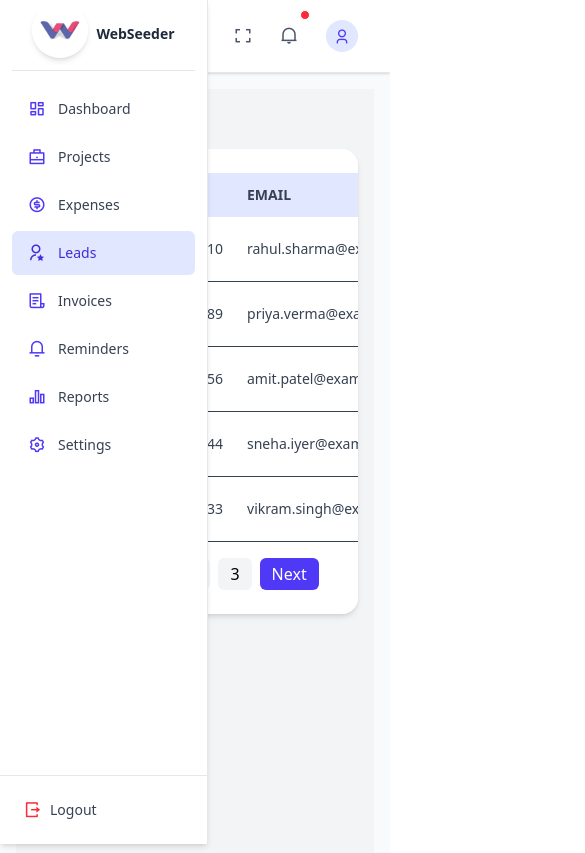
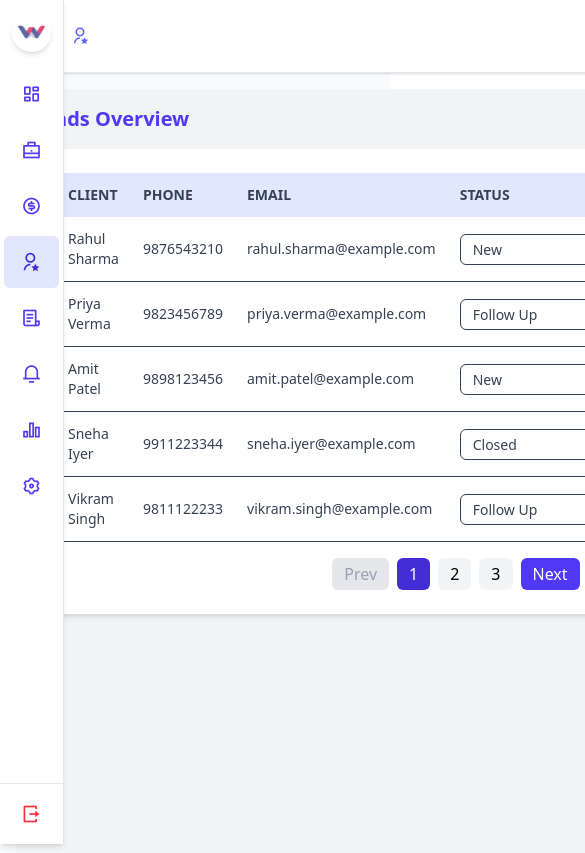
Before and after one commit to ganeshWebseeder/CRM-App, a React (Vite) app: page /leads in a window 390 px wide. Shown: the top 853 px of the page, 585 px wide, since content can reach past the window. Built offline with nearby package versions, Linux system fonts and the light colour scheme.

Commit message:
notification icon changes

```diff
--- a/src/App.jsx
+++ b/src/App.jsx
@@ -101,6 +101,7 @@ function App() {
             </MainLayout>
           }
         />
+
       </Routes>
    </LeadsProvider>
 
--- a/src/components/Dash-ui/Navbar.jsx
+++ b/src/components/Dash-ui/Navbar.jsx
@@ -9,14 +9,15 @@ export default function Navbar({ onMenuClick }) {
   const [currentTime, setCurrentTime] = useState("");
   const [isDropdownOpen, setIsDropdownOpen] = useState(false);
   const [isModalOpen, setIsModalOpen] = useState(false);
+  const [showNotifications, setShowNotifications] = useState(false);
+
   const dropdownRef = useRef(null);
   const navigate = useNavigate();
   const location = useLocation();
 
-  // ✅ Context API — get addLead function
   const { addLead } = useLeads();
 
-  // 🧭 Dynamic icon + label based on route
+  // ---------- Dynamic Navbar Title ----------
   const pathMap = {
     "/dashboard": { icon: "ri-dashboard-line", label: "Dashboard" },
     "/projects": { icon: "ri-briefcase-line", label: "Projects" },
@@ -31,7 +32,7 @@ export default function Navbar({ onMenuClick }) {
   const currentPath = location.pathname;
   const { icon, label } = pathMap[currentPath] || pathMap["/dashboard"];
 
-  // 🕒 Live Time Update
+  // ---------- Time Update ----------
   useEffect(() => {
     const updateTime = () => {
       const now = new Date();
@@ -51,7 +52,7 @@ export default function Navbar({ onMenuClick }) {
     return () => clearInterval(timer);
   }, []);
 
-  // 🖥️ Fullscreen Toggle
+  // ---------- Fullscreen ----------
   const toggleFullscreen = () => {
     if (!document.fullscreenElement) {
       document.documentElement.requestFullscreen();
@@ -62,24 +63,49 @@ export default function Navbar({ onMenuClick }) {
     }
   };
 
-  // 🧠 Close dropdown when clicked outside
+  // ---------- Close dropdowns if outside clicked ----------
   useEffect(() => {
-    const handleClickOutside = (event) => {
-      if (dropdownRef.current && !dropdownRef.current.contains(event.target)) {
+    const handler = (e) => {
+      if (dropdownRef.current && !dropdownRef.current.contains(e.target)) {
         setIsDropdownOpen(false);
+        setShowNotifications(false);
       }
     };
-    document.addEventListener("mousedown", handleClickOutside);
-    return () => document.removeEventListener("mousedown", handleClickOutside);
+    document.addEventListener("mousedown", handler);
+    return () => document.removeEventListener("mousedown", handler);
   }, []);
 
-  // 🚪 Handle Sign Out
+  // ---------- Read Reminders From LocalStorage ----------
+  const allReminders = JSON.parse(localStorage.getItem("reminders") || "[]").map(
+    (r) => ({ ...r, date: new Date(r.date) })
+  );
+
+  // ---------- Track Dismissed Notifications ----------
+  const [dismissed, setDismissed] = useState(
+    JSON.parse(localStorage.getItem("dismissedReminders") || "[]")
+  );
+
+  const dismissReminder = (id) => {
+    const updated = [...dismissed, id];
+    setDismissed(updated);
+    localStorage.setItem("dismissedReminders", JSON.stringify(updated));
+  };
+
+  // ---------- Filter Upcoming Reminders ----------
+  const upcomingReminders = allReminders.filter(
+    (r) =>
+      r.status !== "Done" &&
+      r.date >= new Date() &&
+      !dismissed.includes(r.id)
+  );
+
+  // ---------- Sign Out ----------
   const handleSignOut = () => {
     localStorage.clear();
     navigate("/");
   };
 
-  // 💾 Handle Lead Form Submit (via Context API)
+  // ---------- Lead Modal Logic ----------
   const [newLead, setNewLead] = useState({
     clientName: "",
     phone: "",
@@ -92,14 +118,6 @@ export default function Navbar({ onMenuClick }) {
   const handleSubmit = (e) => {
     e.preventDefault();
     addLead(newLead);
-    setNewLead({
-      clientName: "",
-      phone: "",
-      mail: "",
-      status: "New",
-      source: "",
-      notes: "",
-    });
     setIsModalOpen(false);
     navigate("/leads");
   };
@@ -107,26 +125,20 @@ export default function Navbar({ onMenuClick }) {
   return (
     <>
       {/* NAVBAR */}
-      <div
-        className="sticky top-0 z-40 flex justify-between items-center
-                   px-4 sm:px-6 py-3 bg-white border-b border-gray-200
-                   shadow-sm transition-all duration-300"
-      >
-        {/* LEFT SIDE — Breadcrumb + Time */}
+      <div className="sticky top-0 z-40 flex justify-between items-center px-4 sm:px-6 py-3 bg-white border-b border-gray-200 shadow-sm">
+        {/* LEFT - MENU + BREADCRUMB */}
         <div className="flex items-center space-x-4">
           <button
             onClick={onMenuClick}
-            className="md:hidden p-2 rounded-md hover:bg-gray-100 text-gray-700 focus:outline-none"
+            className="md:hidden p-2 rounded-md hover:bg-gray-100"
           >
             <i className="ri-menu-line text-2xl"></i>
           </button>
 
-          {/* 🧭 Dynamic Breadcrumb */}
           <div className="flex items-center space-x-2 text-gray-700">
             <i className={`${icon} text-lg text-indigo-500`}></i>
             <p className="text-sm hidden sm:block">
-              {label} /{" "}
-              <span className="font-semibold text-indigo-600">Overview</span>
+              {label} / <span className="font-semibold text-indigo-600">Overview</span>
             </p>
           </div>
 
@@ -136,105 +148,132 @@ export default function Navbar({ onMenuClick }) {
           </div>
         </div>
 
-        {/* CENTER — Search */}
+        {/* SEARCH */}
         <div className="hidden sm:block relative w-[14rem] md:w-[20rem] lg:w-[28rem]">
-          <i className="ri-search-line absolute left-3 top-1/2 -translate-y-1/2 text-gray-400 text-base"></i>
+          <i className="ri-search-line absolute left-3 top-1/2 -translate-y-1/2 text-gray-400"></i>
           <input
             type="text"
             placeholder="Search projects, leads, invoices..."
-            className="w-full pl-10 pr-4 py-2 text-sm rounded-md border border-gray-300 focus:outline-none focus:ring-2 focus:ring-indigo-400 focus:border-indigo-400 transition"
+            className="w-full pl-10 pr-4 py-2 text-sm rounded-md border border-gray-300 focus:ring-2 focus:ring-indigo-400"
           />
         </div>
 
         {/* RIGHT SIDE */}
         <div className="flex items-center space-x-3 sm:space-x-4" ref={dropdownRef}>
-          {/* Fullscreen */}
-          <button
-            title="Toggle Fullscreen"
-            onClick={toggleFullscreen}
-            className="hover:bg-gray-100 p-2 rounded-md transition"
-          >
+          {/* FULLSCREEN */}
+          <button onClick={toggleFullscreen} className="hover:bg-gray-100 p-2 rounded-md">
             <i
               className={`${
-                isFullscreen
-                  ? "ri-fullscreen-exit-line"
-                  : "ri-fullscreen-line"
+                isFullscreen ? "ri-fullscreen-exit-line" : "ri-fullscreen-line"
               } text-lg text-gray-600`}
             ></i>
           </button>
 
-          {/* ➕ New Lead Button */}
+          {/* ADD LEAD */}
           <button
             onClick={() => setIsModalOpen(true)}
-            title="Create New Lead"
-            className="hidden sm:inline-flex items-center gap-2 px-2 py-1 rounded-md bg-indigo-600 hover:bg-indigo-700 text-white text-sm transition"
+            className="hidden sm:inline-flex items-center gap-2 px-2 py-1 rounded-md bg-indigo-600 hover:bg-indigo-700 text-white text-sm"
           >
             <PlusSquare size={14} />
             <span>New Lead</span>
           </button>
 
-          {/* Notifications */}
+          {/* NOTIFICATIONS */}
+          <div className="relative">
+            <button
+              onClick={() => setShowNotifications(!showNotifications)}
+              className="p-2 rounded-md hover:bg-gray-100 relative"
+            >
+              <i className="ri-notification-2-line text-lg text-gray-600"></i>
+              {upcomingReminders.length > 0 && (
+                <span className="absolute -top-1 -right-1 w-2.5 h-2.5 bg-red-500 rounded-full"></span>
+              )}
+            </button>
+
+            {/* NOTIFICATION DROPDOWN */}
+          {showNotifications && (
+  <div className="fixed top-14 right-4 w-72 bg-white border border-gray-200
+                  rounded-md shadow-lg p-3 z-[9999]">
+
+    {/* Close Entire Dropdown */}
+    <button
+      onClick={() => setShowNotifications(false)}
+      className="absolute top-2 right-2 text-gray-400 hover:text-red-500"
+    >
+      <i className="ri-close-line text-lg"></i>
+    </button>
+
+    <p className="font-semibold text-gray-700 text-sm mb-3 pr-6">
+      Upcoming Reminders
+    </p>
+
+    {upcomingReminders.length === 0 ? (
+      <p className="text-gray-500 text-xs text-center py-2">
+        No upcoming reminders.
+      </p>
+    ) : (
+      upcomingReminders.map((rem) => (
+        <div
+          key={rem.id}
+          className="p-2 mb-2 rounded-md border bg-white relative hover:bg-indigo-50 transition"
+        >
+          {/* dismiss single reminder */}
           <button
-            title="Reminders / Notifications"
-            className="relative hover:bg-gray-100 p-2 rounded-md transition"
+            onClick={() => dismissReminder(rem.id)}
+            className="absolute top-1 right-1 text-gray-400 hover:text-red-500"
           >
-            <i className="ri-notification-2-line text-lg text-gray-600"></i>
-            <span className="absolute -top-1 -right-1 w-2.5 h-2.5 bg-red-500 rounded-full border border-white"></span>
+            <i className="ri-close-line text-sm"></i>
           </button>
 
-          {/* User Dropdown */}
+          <div
+            onClick={() => {
+              navigate("/reminders", { state: { date: rem.date } });
+              setShowNotifications(false);
+            }}
+            className="cursor-pointer"
+          >
+            <p className="text-sm font-semibold">{rem.title}</p>
+            <p className="text-xs text-gray-500">{rem.project}</p>
+            <p className="text-xs text-indigo-600 mt-1">
+              {new Date(rem.date).toLocaleString()}
+            </p>
+          </div>
+        </div>
+      ))
+    )}
+  </div>
+)}
+
+          </div>
+
+          {/* USER DROPDOWN */}
           <div className="relative">
             <button
               onClick={() => setIsDropdownOpen(!isDropdownOpen)}
-              className="flex items-center space-x-2 hover:bg-gray-100 rounded-md px-2 py-1 transition"
+              className="flex items-center space-x-2 hover:bg-gray-100 rounded-md px-2 py-1"
             >
               <div className="w-8 h-8 bg-indigo-100 rounded-full flex items-center justify-center">
-                <i className="ri-user-3-line text-indigo-600 text-base"></i>
+                <i className="ri-user-3-line text-indigo-600"></i>
               </div>
-              <div className="hidden sm:flex items-center">
-                <div className="text-left">
-                  <p className="text-xs font-semibold text-gray-800">
-                    Ganesh Borole
-                  </p>
-                  <p className="text-[10px] text-gray-500">Admin</p>
-                </div>
-                <i
-                  className={`ri-arrow-down-s-line ml-1 text-gray-500 transition-transform duration-200 ${
-                    isDropdownOpen ? "rotate-180" : ""
-                  }`}
-                ></i>
+              <div className="hidden sm:flex flex-col text-left">
+                <p className="text-xs font-semibold">John Doe</p>
+                <p className="text-[10px] text-gray-500">Admin</p>
               </div>
             </button>
 
             {isDropdownOpen && (
-              <div className="absolute right-0 mt-2 w-56 bg-white text-gray-700 border border-gray-200 rounded-md shadow-lg text-xs z-50 animate-fadeIn">
-                <div className="px-4 py-3 border-b border-gray-200 flex items-center space-x-3">
-                  <div className="w-10 h-10 bg-indigo-100 rounded-full flex items-center justify-center">
-                    <i className="ri-user-3-line text-indigo-600 text-lg"></i>
-                  </div>
-                  <div>
-                    <p className="font-semibold text-gray-800 text-sm">
-                      Ganesh Borole
-                    </p>
-                    <p className="text-gray-500 text-[11px]">
-                      admin@crmapp.com
-                    </p>
-                    <div className="flex items-center text-[10px] text-gray-400">
-                      <i className="ri-shield-user-line mr-1 text-indigo-400"></i>
-                      Super Admin
-                    </div>
-                  </div>
-                </div>
-
-                <ul className="py-1">
-                  <li className="px-4 py-2 hover:bg-gray-100 cursor-pointer flex items-center space-x-2 transition">
-                    <i className="ri-user-line text-gray-600"></i>
+              <div className="absolute right-0 mt-2 w-56 bg-white border border-gray-200 rounded-md shadow-lg text-xs z-50">
+                <ul>
+                  <li className="px-4 py-2 hover:bg-gray-100 cursor-pointer flex items-center space-x-2">
+                    <i className="ri-user-line"></i>
                     <span>My Profile</span>
                   </li>
-                  <hr className="my-1 border-gray-200" />
+
+                  <hr />
+
                   <li
                     onClick={handleSignOut}
-                    className="px-4 py-2 hover:bg-red-500 hover:text-white cursor-pointer flex items-center space-x-2 text-red-600 transition"
+                    className="px-4 py-2 hover:bg-red-500 hover:text-white cursor-pointer flex items-center space-x-2 text-red-600"
                   >
                     <i className="ri-logout-box-r-line"></i>
                     <span>Sign Out</span>
@@ -246,17 +285,17 @@ export default function Navbar({ onMenuClick }) {
         </div>
       </div>
 
-      {/* 🪟 LEAD MODAL with Blur Background */}
+      {/* ADD LEAD MODAL */}
       {isModalOpen && (
-        <div className="fixed inset-0 backdrop-blur-md bg-black/30 flex justify-center items-center z-50">
+        <div className="fixed inset-0 bg-black/30 backdrop-blur-sm flex justify-center items-center z-50">
           <motion.div
             initial={{ scale: 0.8, opacity: 0 }}
             animate={{ scale: 1, opacity: 1 }}
-            className="bg-white p-6 rounded-2xl shadow-lg w-full max-w-lg relative border border-gray-200"
+            className="bg-white p-6 rounded-2xl shadow-lg w-full max-w-lg relative"
           >
             <button
               onClick={() => setIsModalOpen(false)}
-              className="absolute top-3 right-3 text-gray-500 hover:text-gray-800"
+              className="absolute top-3 right-3 text-gray-500 hover:text-black"
             >
               <X size={20} />
             </button>
@@ -265,10 +304,7 @@ export default function Navbar({ onMenuClick }) {
               Add New Lead
             </h2>
 
-            <form
-              onSubmit={handleSubmit}
-              className="grid grid-cols-1 sm:grid-cols-2 gap-4"
-            >
+            <form onSubmit={handleSubmit} className="grid grid-cols-1 sm:grid-cols-2 gap-4">
               <input
                 type="text"
                 placeholder="Client Name"
@@ -276,60 +312,55 @@ export default function Navbar({ onMenuClick }) {
                 onChange={(e) =>
                   setNewLead({ ...newLead, clientName: e.target.value })
                 }
-                className="border p-2 rounded-lg focus:ring-2 focus:ring-indigo-500"
+                className="border p-2 rounded"
                 required
               />
               <input
                 type="text"
                 placeholder="Phone"
                 value={newLead.phone}
-                onChange={(e) =>
-                  setNewLead({ ...newLead, phone: e.target.value })
-                }
-                className="border p-2 rounded-lg focus:ring-2 focus:ring-indigo-500"
+                onChange={(e) => setNewLead({ ...newLead, phone: e.target.value })}
+                className="border p-2 rounded"
                 required
               />
+
               <input
                 type="email"
                 placeholder="Email"
                 value={newLead.mail}
-                onChange={(e) =>
-                  setNewLead({ ...newLead, mail: e.target.value })
-                }
-                className="border p-2 rounded-lg focus:ring-2 focus:ring-indigo-500"
+                onChange={(e) => setNewLead({ ...newLead, mail: e.target.value })}
+                className="border p-2 rounded"
                 required
               />
+
               <select
                 value={newLead.status}
-                onChange={(e) =>
-                  setNewLead({ ...newLead, status: e.target.value })
-                }
-                className="border p-2 rounded-lg focus:ring-2 focus:ring-indigo-500"
+                onChange={(e) => setNewLead({ ...newLead, status: e.target.value })}
+                className="border p-2 rounded"
               >
                 <option>New</option>
                 <option>Follow Up</option>
                 <option>Closed</option>
               </select>
+
               <input
                 type="text"
                 placeholder="Source"
                 value={newLead.source}
-                onChange={(e) =>
-                  setNewLead({ ...newLead, source: e.target.value })
-                }
-                className="border p-2 rounded-lg focus:ring-2 focus:ring-indigo-500"
+                onChange={(e) => setNewLead({ ...newLead, source: e.target.value })}
+                className="border p-2 rounded"
               />
+
               <textarea
                 placeholder="Notes"
                 value={newLead.notes}
-                onChange={(e) =>
-                  setNewLead({ ...newLead, notes: e.target.value })
-                }
-                className="border p-2 rounded-lg sm:col-span-2 focus:ring-2 focus:ring-indigo-500"
+                onChange={(e) => setNewLead({ ...newLead, notes: e.target.value })}
+                className="border p-2 rounded sm:col-span-2"
               />
+
               <button
                 type="submit"
-                className="sm:col-span-2 bg-indigo-600 text-white px-4 py-2 rounded-lg hover:bg-indigo-700 transition"
+                className="sm:col-span-2 bg-indigo-600 text-white py-2 rounded hover:bg-indigo-700"
               >
                 Add Lead
               </button>
--- a/src/components/Dash-ui/Sidebar.jsx
+++ b/src/components/Dash-ui/Sidebar.jsx
@@ -21,57 +21,75 @@ export default function Sidebar() {
 
   return (
     <div
-      className="fixed top-0 left-0 h-screen w-52 bg-white text-gray-700
-                 shadow-md border-r border-gray-200 flex flex-col justify-between
-                 z-50"
+      className="
+        fixed top-0 left-0 h-screen
+        bg-white text-gray-700 shadow-md border-r border-gray-200
+        flex flex-col justify-between z-50
+
+        w-16 md:w-52   /* ⬅ MOBILE: only icons | DESKTOP: full sidebar */
+      "
     >
       {/* ---------- Logo Section ---------- */}
-      <div className="flex flex-col items-center px-3 pt-0.5">
+      <div className="flex flex-col items-center px-3 pt-3">
         <div className="flex items-center justify-center">
           <img
-            src="./WebSeeder Logo.jpeg"
+            src='./WebSeeder Logo.jpeg'
             alt="WebSeeder Logo"
-            className="w-14 h-14 rounded-full shadow-md"
+            className="
+              rounded-full shadow-md
+              w-10 h-10 md:w-14 md:h-14   /* ⬅ small on mobile */
+            "
           />
+
+          {/* Show WebSeeder text only on desktop */}
           <motion.span
-            initial={{ opacity: 0, x: -8 }}
-            animate={{ opacity: 1, x: 0 }}
-            transition={{ duration: 0.15 }}
-            className="ml-2 pt-2 font-semibold text-sm whitespace-nowrap text-gray-800"
+            initial={{ opacity: 0 }}
+            animate={{ opacity: 1 }}
+            className="
+              hidden md:inline-block   /* ⬅ hides on mobile */
+              ml-2 pt-2 font-semibold text-sm whitespace-nowrap text-gray-800
+            "
           >
             WebSeeder
           </motion.span>
         </div>
-        <div className="w-full border-t border-gray-200 mt-3"></div>
+
+        <div className="w-full border-t border-gray-200 mt-3 hidden md:block"></div>
       </div>
 
       {/* ---------- Menu Items ---------- */}
-      <nav className="flex-1 flex flex-col text-sm space-y-1 mt-4 px-3 overflow-y-auto">
+      <nav className="flex-1 flex flex-col text-sm space-y-1 mt-4 px-1 md:px-3 overflow-y-auto">
         {menuItems.map((item, index) => {
           const isActive = location.pathname === item.path;
           return (
             <div
               key={index}
               onClick={() => navigate(item.path)}
-              className={`flex items-center py-2 px-4 rounded-md cursor-pointer transition-all duration-200 ${
-                isActive
-                  ? "bg-indigo-100 text-indigo-700 font-medium"
-                  : "hover:bg-gray-100"
-              }`}
+              className={`
+                flex items-center
+                py-3 md:py-2
+                rounded-md cursor-pointer transition-all duration-200
+                ${isActive ? "bg-indigo-100 text-indigo-700 font-medium" : "hover:bg-gray-100"}
+                justify-center md:justify-start   /* ⬅ center on mobile */
+              `}
             >
+              {/* Icon always visible */}
               <i
-                className={`${item.icon} text-lg ${
+                className={`${item.icon} text-xl md:text-lg ${
                   isActive ? "text-indigo-700" : "text-indigo-600"
                 }`}
               ></i>
 
+              {/* Label visible ONLY on desktop */}
               <motion.span
-                initial={{ opacity: 0, x: -6 }}
-                animate={{ opacity: 1, x: 0 }}
-                transition={{ duration: 0.2 }}
-                className={`ml-3 truncate ${
-                  isActive ? "text-indigo-700 font-medium" : "text-gray-700"
-                }`}
+                initial={{ opacity: 0 }}
+                animate={{ opacity: 1 }}
+                className={`
+                  hidden md:inline-block   /* ⬅ hides on mobile */
+                  ml-3 truncate ${
+                    isActive ? "text-indigo-700 font-medium" : "text-gray-700"
+                  }
+                `}
               >
                 {item.label}
               </motion.span>
@@ -81,22 +99,35 @@ export default function Sidebar() {
       </nav>
 
       {/* ---------- Logout Button ---------- */}
-      <div className="border-t border-gray-200 p-3">
+      <div className="border-t border-gray-200 p-3 hidden md:block">
         <div
           onClick={handleLogout}
-          className="flex items-center px-3 py-2 rounded-md cursor-pointer transition-all duration-200 hover:bg-red-500 hover:text-white"
+          className="
+            flex items-center px-3 py-2 rounded-md cursor-pointer
+            transition-all duration-200 hover:bg-red-500 hover:text-white
+          "
         >
           <i className="ri-logout-box-r-line text-lg text-red-500"></i>
           <motion.span
-            initial={{ opacity: 0, x: -6 }}
-            animate={{ opacity: 1, x: 0 }}
-            transition={{ duration: 0.2 }}
+            initial={{ opacity: 0 }}
+            animate={{ opacity: 1 }}
             className="ml-2 text-sm font-medium"
           >
             Logout
           </motion.span>
         </div>
       </div>
+
+      {/* Mobile logout icon only */}
+      <div
+        onClick={handleLogout}
+        className="
+          md:hidden flex justify-center py-4 border-t border-gray-200
+          cursor-pointer hover:bg-red-100
+        "
+      >
+        <i className="ri-logout-box-r-line text-xl text-red-500"></i>
+      </div>
     </div>
   );
 }
--- a/src/components/layouts/MainLayout.jsx
+++ b/src/components/layouts/MainLayout.jsx
@@ -9,18 +9,37 @@ export default function MainLayout({ children }) {
 
   return (
     <div className="flex bg-gray-50 min-h-screen">
+
       {/* Sidebar */}
       <div
-        className={`fixed top-0 left-0 h-screen z-50 transform transition-transform duration-300 md:translate-x-0 ${
-          sidebarOpen ? "translate-x-0" : "-translate-x-full"
-        } md:static md:flex`}
+        className={`
+          fixed top-0 left-0 h-screen z-50
+          transform transition-transform duration-300
+          ${sidebarOpen ? "translate-x-0" : "-translate-x-full"}
+          md:translate-x-0 md:static
+        `}
       >
         <Sidebar onClose={() => setSidebarOpen(false)} />
       </div>
 
+      {/* Overlay for mobile (click to close sidebar) */}
+      {sidebarOpen && (
+        <div
+          onClick={() => setSidebarOpen(false)}
+          className="fixed inset-0 bg-black/40 z-40 md:hidden"
+        ></div>
+      )}
+
       {/* Main Content */}
-      <div className="flex flex-col flex-1 ml-0 md:ml-52 overflow-hidden">
+      <div
+        className="
+        flex flex-col flex-1
+        transition-all duration-300
+        md:ml-52  /* Push content only on desktop */
+      "
+      >
         <Navbar onMenuClick={handleMenuClick} />
+
         <main className="p-4 overflow-y-auto h-[calc(100vh-4rem)]">
           {children}
         </main>
```
Also changed, not shown: src/components/reminders/ReminderCalendar.jsx (+32 -25 lines).
